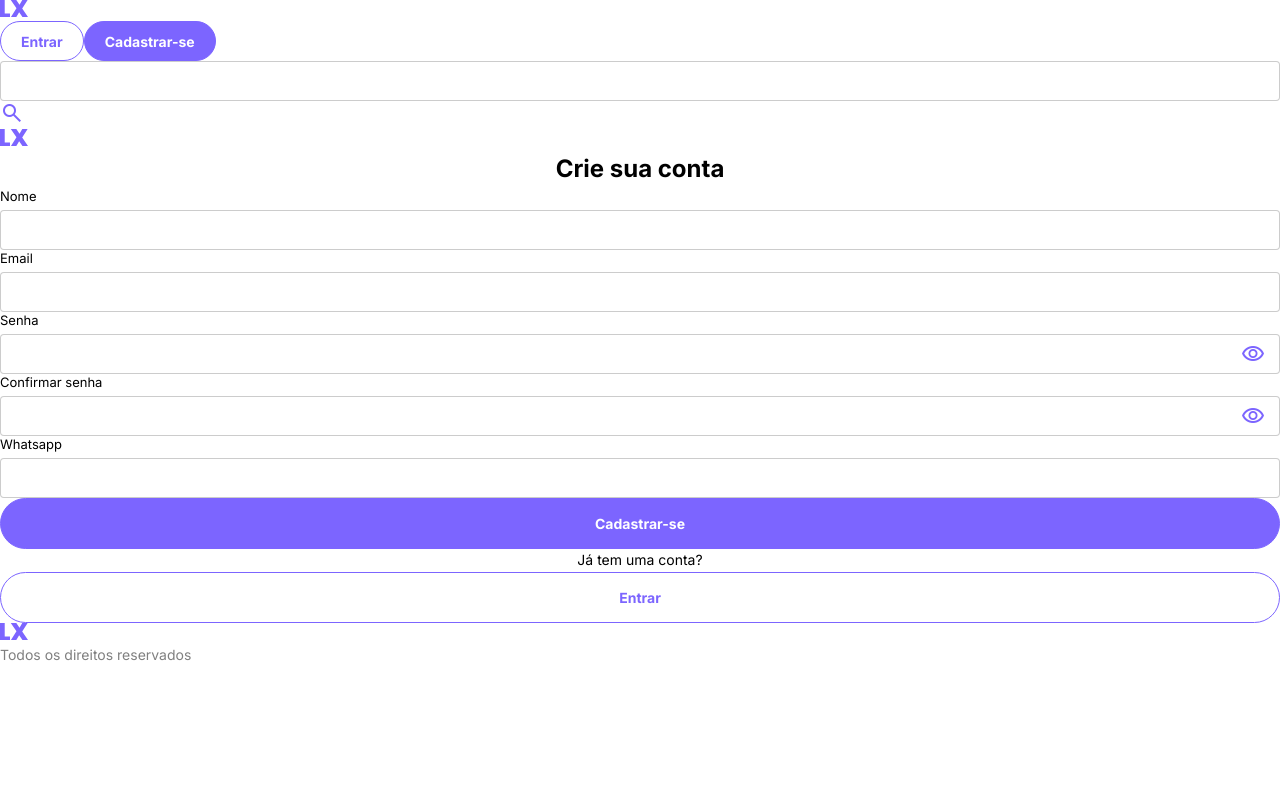
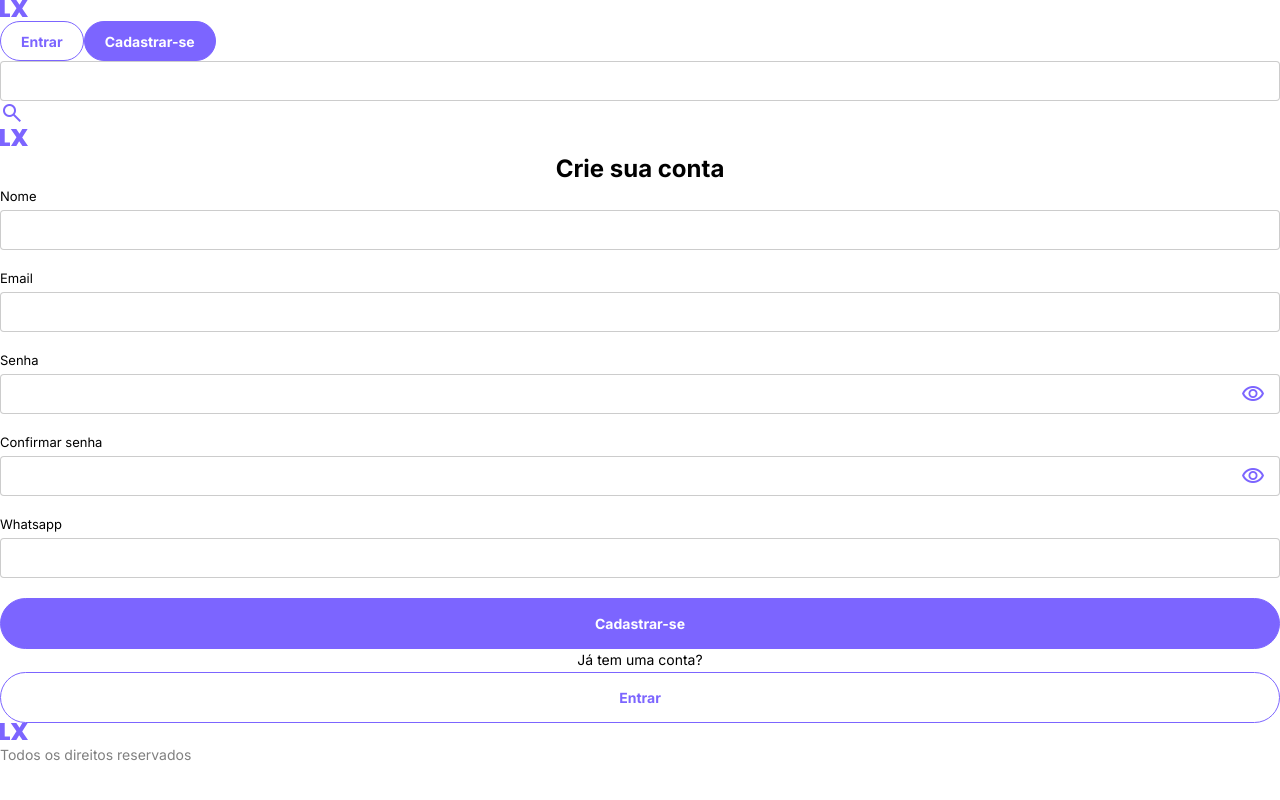
Before and after one commit to josedasilva123/react4-projeto, a React (Vite) app: page /cadastro in a window 1280 px wide. Built offline with nearby package versions, Linux system fonts and the light colour scheme.

Commit message:
form general styles

```diff
--- /dev/null
+++ b/src/components/shared/structures/Form/index.tsx
@@ -0,0 +1,13 @@
+import { FormHTMLAttributes } from "react";
+
+interface Props extends Omit<FormHTMLAttributes<HTMLFormElement>, "className"> {
+  children: React.ReactNode;
+}
+
+export function Form({ children, ...rest }: Props) {
+  return (
+    <form className="form" {...rest}>
+      {children}
+    </form>
+  );
+}
--- a/src/components/user/structures/forms/LoginForm/index.tsx
+++ b/src/components/user/structures/forms/LoginForm/index.tsx
@@ -7,6 +7,7 @@ import { schema, TFormValues } from "./schema";
 import { zodResolver } from "@hookform/resolvers/zod";
 import { useUser } from "../../../../../stores/user/useUser";
 import { useToast } from "../../../../../hooks/useToast";
+import { Form } from "../../../../shared/structures/Form";
 
 export function LoginForm() {
   const [loading, setLoading] = useState(false);
@@ -30,7 +31,7 @@ export function LoginForm() {
   }
 
   return (
-    <form onSubmit={handleSubmit(submit)}>
+    <Form onSubmit={handleSubmit(submit)}>
       <Input
         label="Email"
         {...register("email")}
@@ -48,6 +49,6 @@ export function LoginForm() {
       <Button className="button big blue full" type="submit" disabled={loading}>
         {loading ? "Entrando..." : "Entrar"}
       </Button>
-    </form>
+    </Form>
   );
 }
--- a/src/components/user/structures/forms/RegisterForm/index.tsx
+++ b/src/components/user/structures/forms/RegisterForm/index.tsx
@@ -8,6 +8,7 @@ import { zodResolver } from "@hookform/resolvers/zod";
 import { useUser } from "../../../../../stores/user/useUser";
 import { useToast } from "../../../../../hooks/useToast";
 import { useNavigate } from "react-router-dom";
+import { Form } from "../../../../shared/structures/Form";
 
 export function RegisterForm() {
   const [loading, setLoading] = useState(false);
@@ -34,7 +35,7 @@ export function RegisterForm() {
   };
 
   return (
-    <form onSubmit={handleSubmit(submit)}>
+    <Form onSubmit={handleSubmit(submit)}>
       <Input
         type="text"
         label="Nome"
@@ -76,6 +77,6 @@ export function RegisterForm() {
       <Button className="button big blue full" type="submit" disabled={loading}>
         {loading ? "Cadastrando..." : "Cadastrar-se"}
       </Button>
-    </form>
+    </Form>
   );
 }
--- a/src/components/user/structures/forms/UserPasswordForm/index.tsx
+++ b/src/components/user/structures/forms/UserPasswordForm/index.tsx
@@ -7,6 +7,7 @@ import { schema, TFormValues } from "./schema";
 import { useUser } from "../../../../../stores/user/useUser";
 import { useNavigate } from "react-router-dom";
 import { useToast } from "../../../../../hooks/useToast";
+import { Form } from "../../../../shared/structures/Form";
 
 export function UserPasswordForm() {
   const [loading, setLoading] = useState(false);
@@ -35,7 +36,7 @@ export function UserPasswordForm() {
   };
 
   return (
-    <form onSubmit={handleSubmit(submit)}>
+    <Form onSubmit={handleSubmit(submit)}>
       <InputPassword
         label="Antiga senha"
         {...register("oldPassword")}
@@ -60,6 +61,6 @@ export function UserPasswordForm() {
       <Button className="button big blue full" type="submit" disabled={loading}>
         {loading ? "Atualizando..." : "Atualizar senha"}
       </Button>
-    </form>
+    </Form>
   );
 }
--- a/src/components/userAdvert/structures/forms/CreateAdvertForm/index.tsx
+++ b/src/components/userAdvert/structures/forms/CreateAdvertForm/index.tsx
@@ -7,8 +7,9 @@ import { schema, TFormValues } from "./schema";
 import { zodResolver } from "@hookform/resolvers/zod";
 import { useUserAdvert } from "../../../../../stores/userAdvert/useUserAdvert";
 import { useToast } from "../../../../../hooks/useToast";
+import { Form } from "../../../../shared/structures/Form";
 
-interface Props{
+interface Props {
   callback?: () => void;
 }
 
@@ -32,14 +33,14 @@ export function CreateAdvertForm({ callback }: Props) {
       ...formData,
       price: Number(formData.price),
     };
-    createAdvert(data, setLoading,  () => {
+    createAdvert(data, setLoading, () => {
       toast.success("Anúncio criado com sucesso!");
-      if(callback) callback();
+      if (callback) callback();
     });
   };
 
   return (
-    <form onSubmit={handleSubmit(submit)}>
+    <Form onSubmit={handleSubmit(submit)}>
       <Input
         type="text"
         label="Título*"
@@ -79,9 +80,11 @@ export function CreateAdvertForm({ callback }: Props) {
         error={errors.content}
       />
 
-      <Button className="button big blue" type="submit" disabled={loading}>
-        {loading ? "Criando..." : "Criar anúncio"}
-      </Button>
-    </form>
+      <div className="button-box">
+        <Button className="button big blue" type="submit" disabled={loading}>
+          {loading ? "Criando..." : "Criar anúncio"}
+        </Button>
+      </div>
+    </Form>
   );
 }
--- a/src/components/userAdvert/structures/forms/EditAdvertForm/index.tsx
+++ b/src/components/userAdvert/structures/forms/EditAdvertForm/index.tsx
@@ -7,6 +7,7 @@ import { schema, TFormValues } from "./schema";
 import { zodResolver } from "@hookform/resolvers/zod";
 import { useUserAdvert } from "../../../../../stores/userAdvert/useUserAdvert";
 import { useToast } from "../../../../../hooks/useToast";
+import { Form } from "../../../../shared/structures/Form";
 
 interface Props {
   callback?: () => void;
@@ -47,7 +48,7 @@ export function EditAdvertForm({ callback }: Props) {
   };
 
   return (
-    <form onSubmit={handleSubmit(submit)}>
+    <Form onSubmit={handleSubmit(submit)}>
       <Input
         type="text"
         label="Título*"
@@ -87,9 +88,11 @@ export function EditAdvertForm({ callback }: Props) {
         error={errors.content}
       />
 
-      <Button className="button big blue" type="submit" disabled={loading}>
-        {loading ? "Editando..." : "Editar anúncio"}
-      </Button>
-    </form>
+      <div className="button-box">
+        <Button className="button big blue" type="submit" disabled={loading}>
+          {loading ? "Editando..." : "Editar anúncio"}
+        </Button>
+      </div>
+    </Form>
   );
 }
--- a/src/styles/form.scss
+++ b/src/styles/form.scss
@@ -1,3 +1,15 @@
+.form{
+  display: grid;
+  grid-template-columns: 1fr;
+  gap: 20px;
+
+  .button-box{
+    display: flex;
+    align-items: center;
+    justify-content: end;
+  }
+}
+
 %fieldDefaults {
   width: 100%;
 
```
